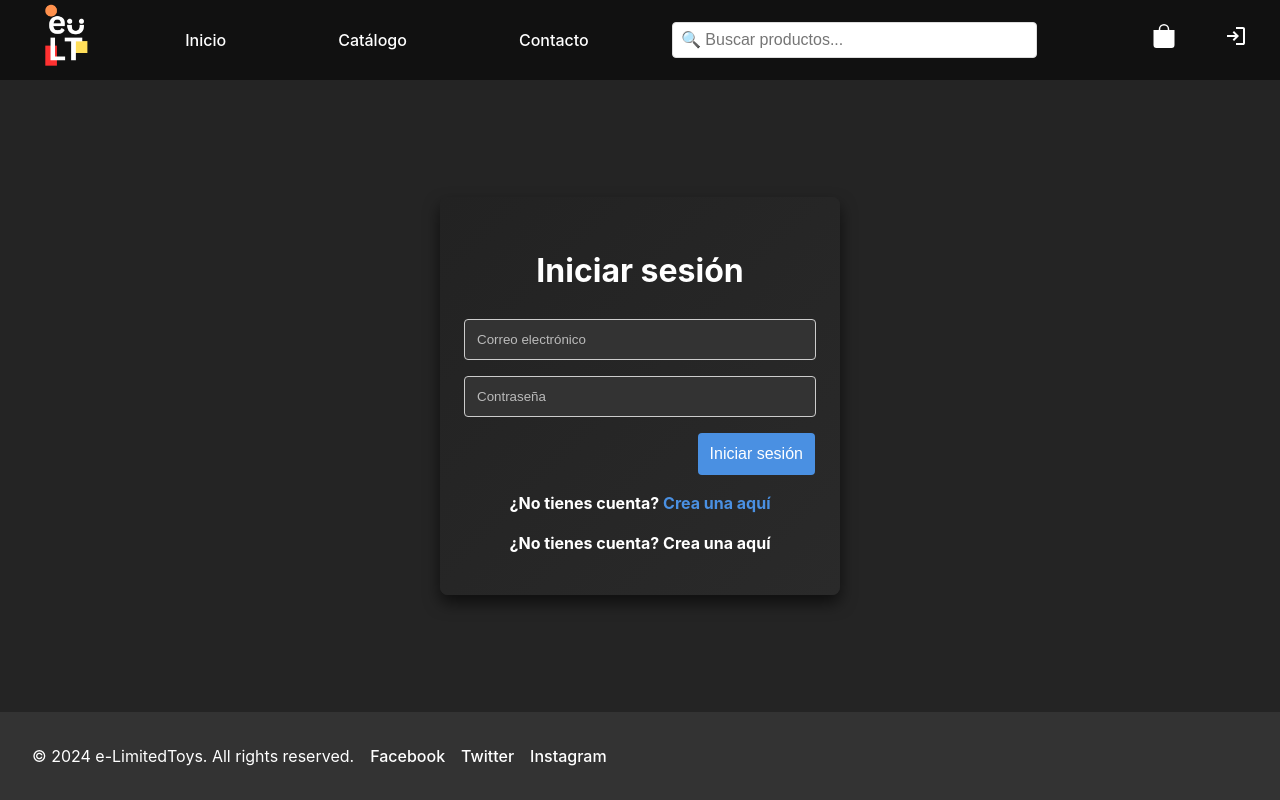
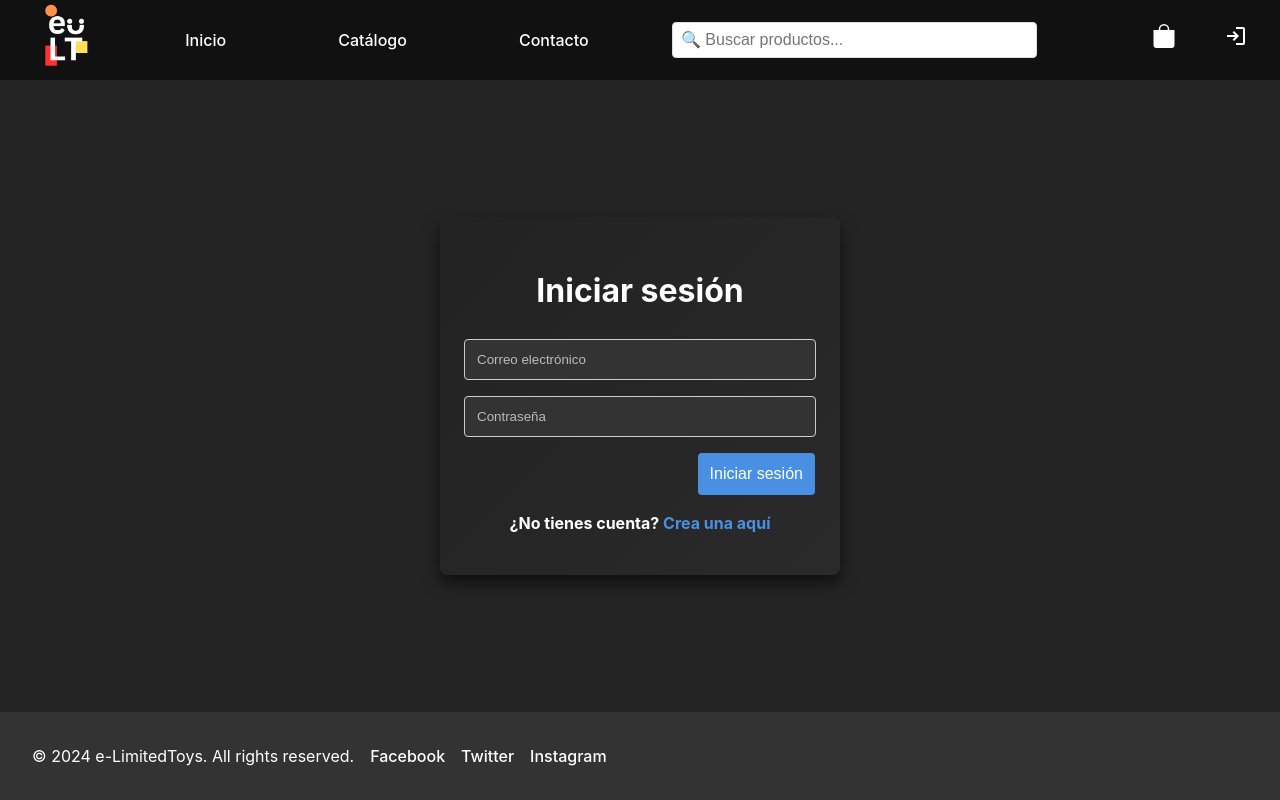
Before and after one commit to D4T4-DEV/e-LimitedToys, a React (Vite) app: page /login in a window 1280 px wide. Built offline with nearby package versions, Linux system fonts and the light colour scheme; no server answers; what normalizr would draw is missing.

Commit message:
Update Login.tsx

```diff
--- a/src/pages/Login.tsx
+++ b/src/pages/Login.tsx
@@ -111,7 +111,6 @@ const Login: React.FC = () => {
           Crea una aquí
         </a>
       </h3>
-      <h3>¿No tienes cuenta? Crea una aquí</h3>
       {/* Contenedor para las notificaciones por toastify este muestra los errores nada mas */}
       <ToastContainer />
     </div>
```
